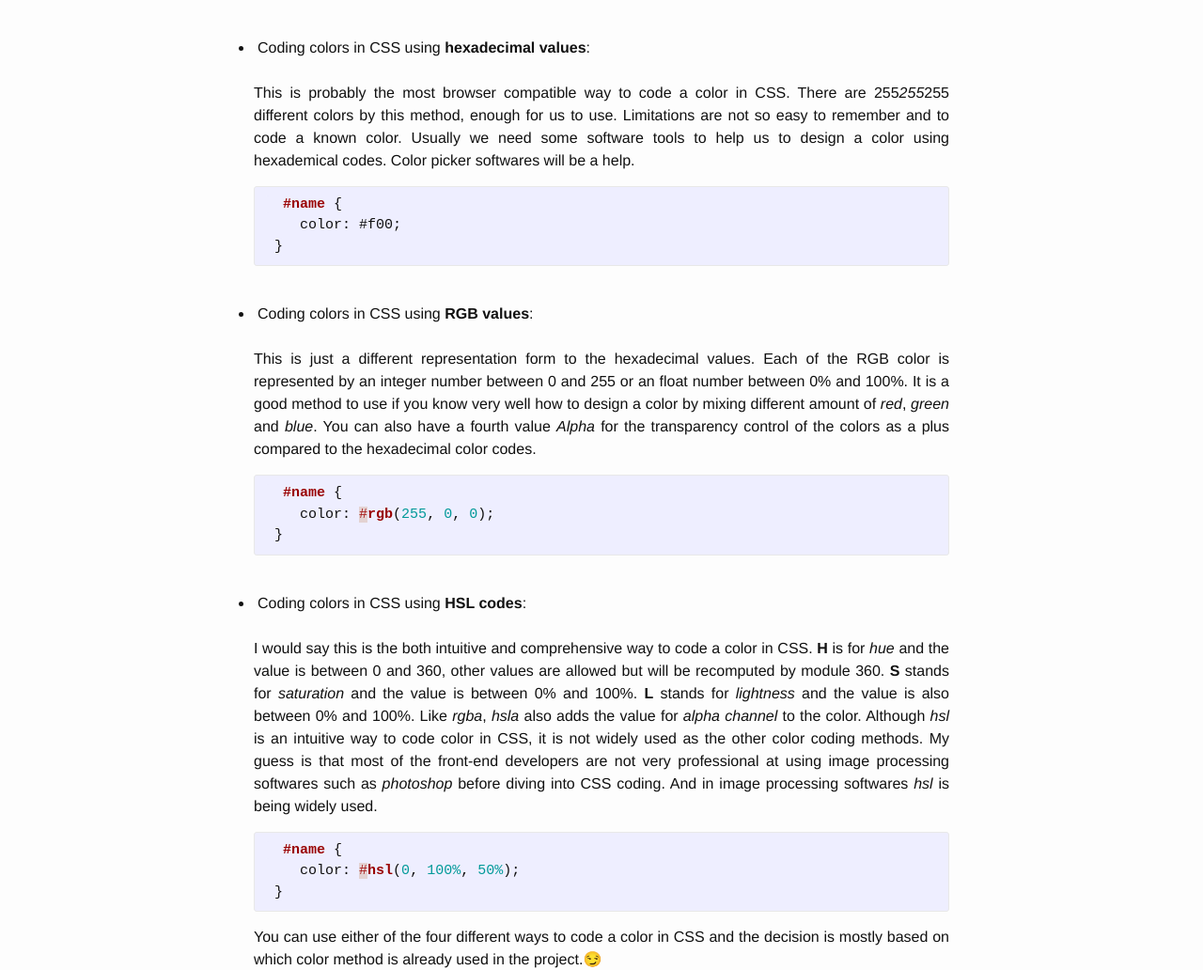
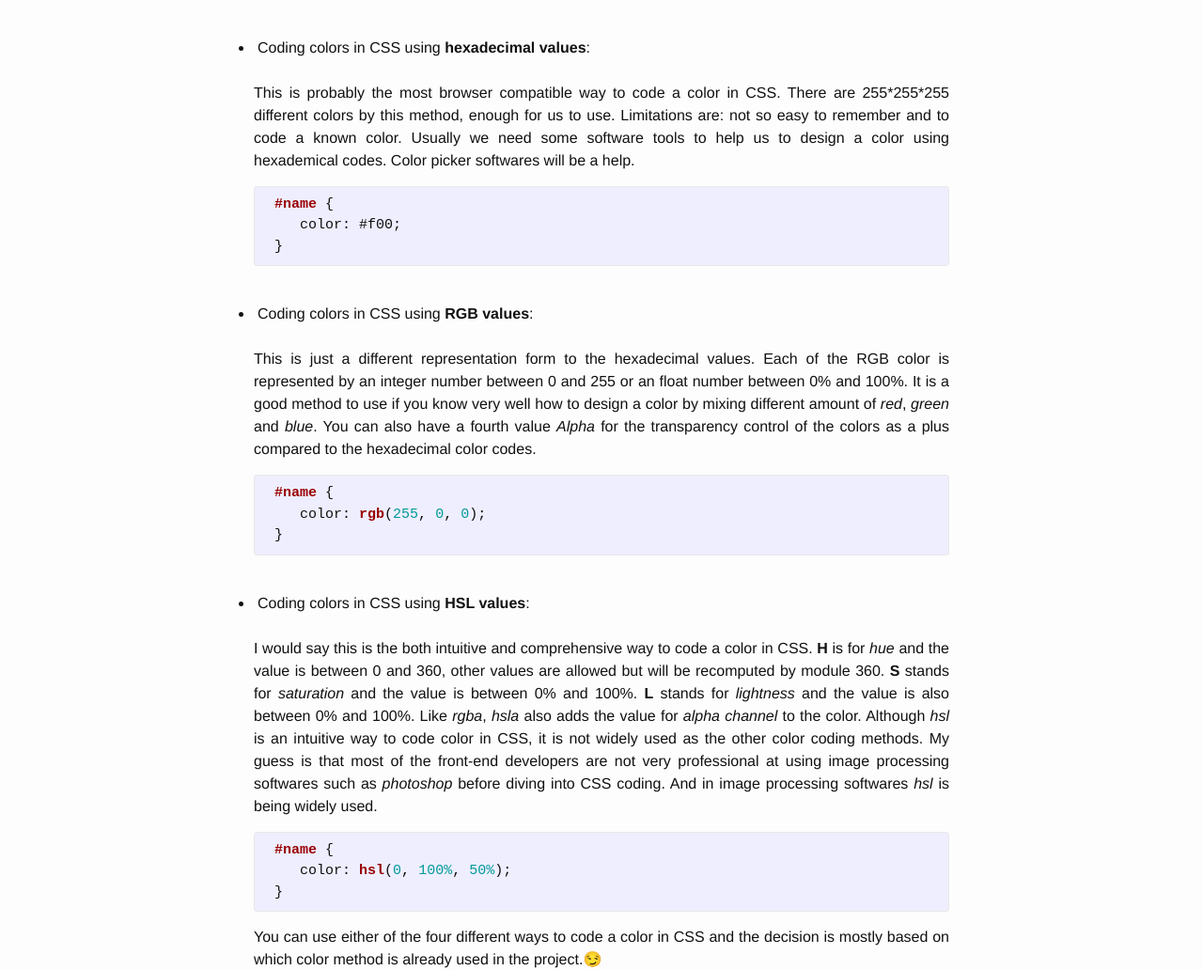
Before and after one commit to eepgxxy/eepgxxy.github.io, a Jekyll site: the page built from _posts/blog/2017-03-05-css-color.markdown, in a window 1280 px wide. Shown: the part 559-1591 px from the top of the page at 94% size. Built offline with Jekyll 4.4.1, drawn with Linux system fonts in a browser that asks for light colours; emoji names are drawn with the system emoji font; comment, search, counter and statistics services are not loaded.

Commit message:
some type corrections.

```diff
--- a/_posts/blog/2017-03-05-css-color.markdown
+++ b/_posts/blog/2017-03-05-css-color.markdown
@@ -20,10 +20,10 @@ This is the most intuitive way to represent a color in CSS - just use the color
 
 * Coding colors in CSS using **hexadecimal values**:
 
-This is probably the most browser compatible way to code a color in CSS. There are 255*255*255 different colors by this method, enough for us to use. Limitations are not so easy to remember and to code a known color. Usually we need some software tools to help us to design a color using hexademical codes. Color picker softwares will be a help.
+This is probably the most browser compatible way to code a color in CSS. There are 255\*255\*255 different colors by this method, enough for us to use. Limitations are: not so easy to remember and to code a known color. Usually we need some software tools to help us to design a color using hexademical codes. Color picker softwares will be a help.
 
 {% highlight css %}
-  #name {
+ #name {
     color: #f00;
  }
 {% endhighlight %}
@@ -33,18 +33,18 @@ This is probably the most browser compatible way to code a color in CSS. There a
 This is just a different representation form to the hexadecimal values. Each of the RGB color is represented by an integer number between 0 and 255 or an float number between 0% and 100%. It is a good method to use if you know very well how to design a color by mixing different amount of *red*, *green* and *blue*. You can also have a fourth value *Alpha* for the transparency control of the colors as a plus compared to the hexadecimal color codes.
 
 {% highlight css %}
-  #name {
-    color: #rgb(255, 0, 0);
+ #name {
+    color: rgb(255, 0, 0);
  }
 {% endhighlight %}
 
-* Coding colors in CSS using **HSL codes**:
+* Coding colors in CSS using **HSL values**:
 
 I would say this is the both intuitive and comprehensive way to code a color in CSS. **H** is for *hue* and the value is between 0 and 360, other values are allowed but will be recomputed by module 360. **S** stands for *saturation* and the value is between 0% and 100%. **L** stands for *lightness* and the value is also between 0% and 100%. Like *rgba*, *hsla* also adds the value for *alpha channel* to the color. Although *hsl* is an intuitive way to code color in CSS, it is not widely used as the other color coding methods. My guess is that most of the front-end developers are not very professional at using image processing softwares such as *photoshop* before diving into CSS coding. And in image processing softwares *hsl* is being widely used.
 
 {% highlight css %}
-  #name {
-    color: #hsl(0, 100%, 50%);
+ #name {
+    color: hsl(0, 100%, 50%);
  }
 {% endhighlight %}
 
```
